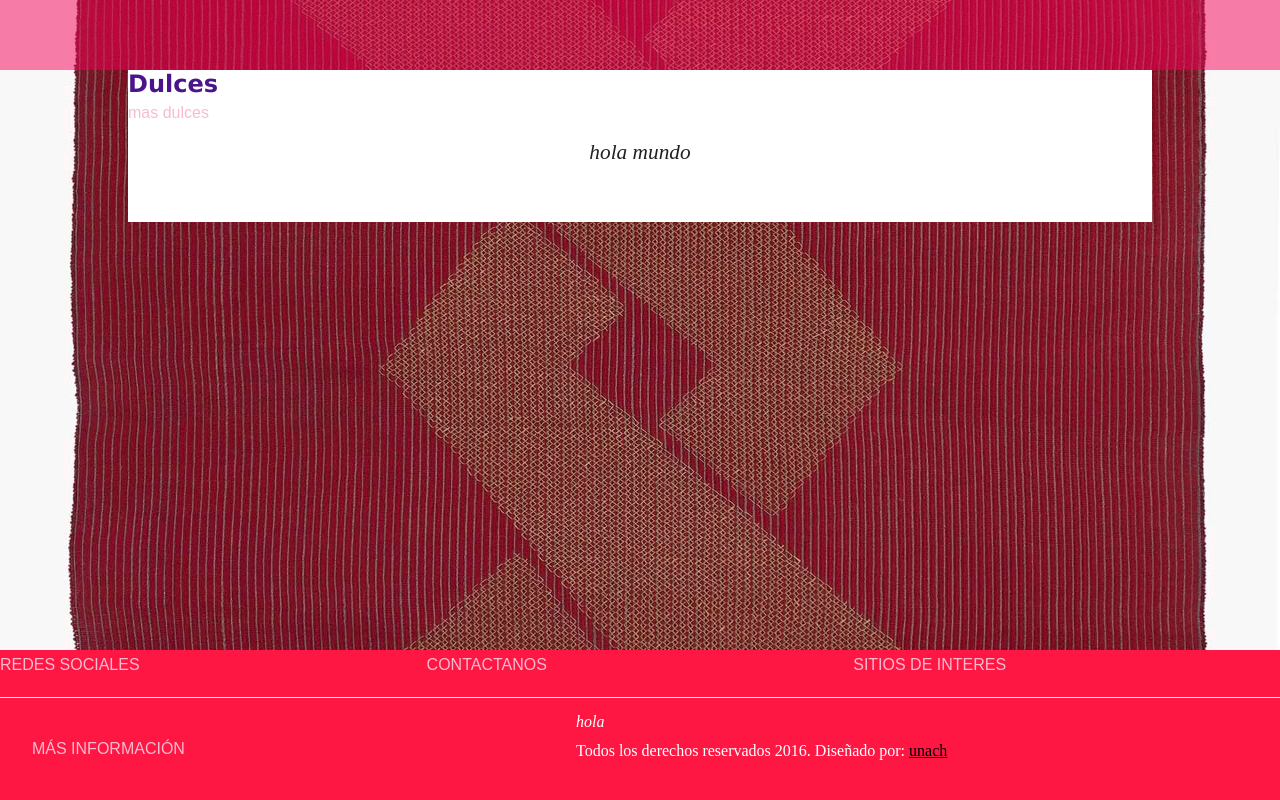
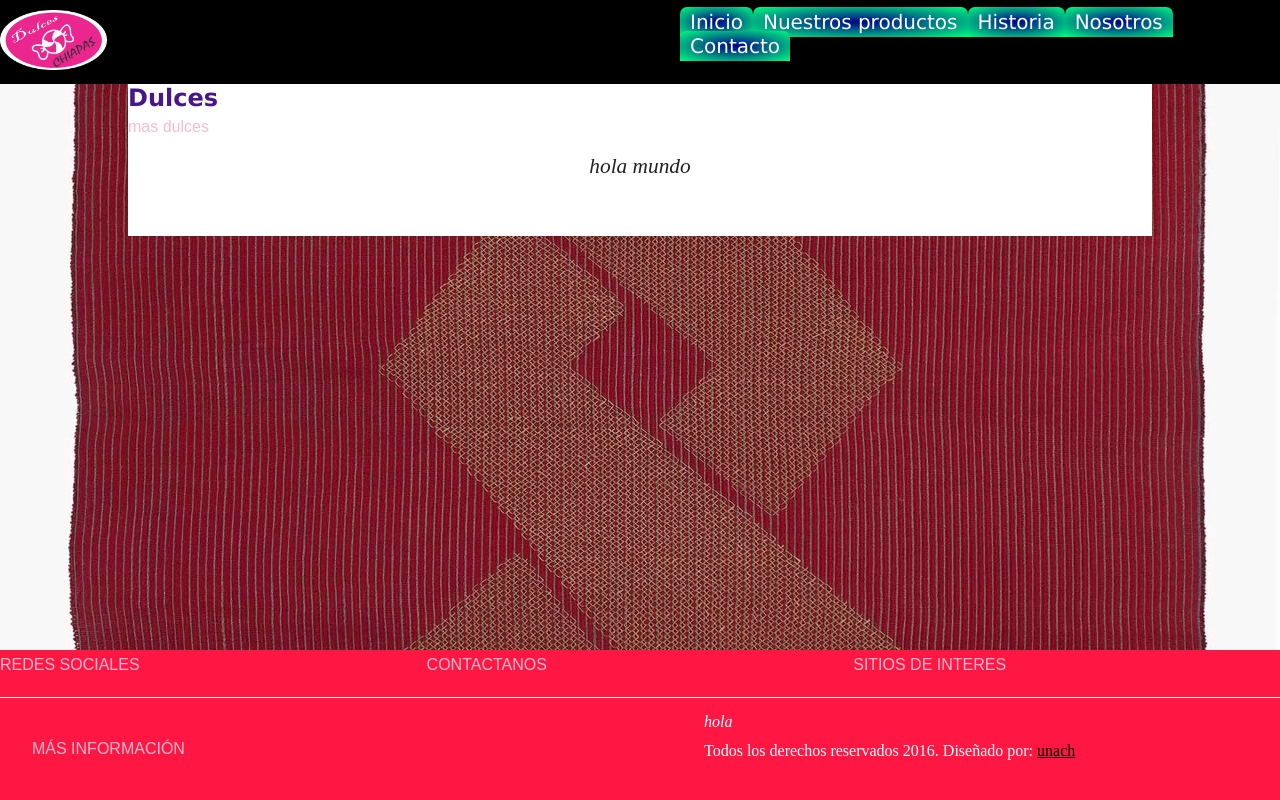
Before and after one commit to Unach-LSC/Programaci-n-de-Aplicaciones-Web, a plain HTML site: page DulcesChiapas/index.html in a window 1280 px wide. Drawn offline with Linux system fonts and the light colour scheme.

Commit message:
Version 2

```diff
--- /dev/null
+++ b/DulcesChiapas/CSS/Style.css
@@ -0,0 +1,144 @@
+*{
+	margin: 0;
+	padding: 0;
+	}
+	html {
+
+}
+html,body {
+	background-color: #9C27B0;
+    	background-image: url("../Imagenes/fondo.jpg");
+        background-size: cover;
+        -moz-background-size: cover;
+        -webkit-background-size: cover;
+        -o-background-size: cover;
+    }
+
+
+     h1,h2,h3{
+			color:#4A148C;
+			font-family: 'Lucida Sans Unicode', 'Lucida Grande', sans-serif;
+     }
+     h4,h5,h6{
+			color:#F8BBD0;
+			font-size: 1em;
+            line-height: 1.875em;
+            margin-bottom: 0.250em;
+            font-family: 'Raleway', sans-serif;
+            font-weight: normal;
+     }
+     p{
+         	text-align: center;
+            font-style:italic;
+            line-height: 30pt;
+            font-size: 12pt;
+            color: #222;
+     }
+     .frases{
+         	text-align: center;
+            font-style:italic;
+            line-height: 30pt;
+            font-size: 16pt;
+            color: #222;
+     }
+     section{
+     	background-color: white;
+     	width: 1024px;
+        margin: 0 auto;
+        padding-bottom: 50px;
+     }
+
+ /*    #tituloDiv{
+            display:block;
+            background:#F50057;
+            padding:50px 0px;
+            opacity: 0.5;
+     }
+     .piePaginaDiv{
+		width: 100%;
+		height: 150px;
+		background: #FF1744;
+		position: absolute;
+		bottom: 0;
+     }*/
+    header {
+            display:block;
+            background:black;
+            padding:10px 0px;
+
+        }
+   footer {
+		width: 100%;
+		height: 150px;
+		background: #FF1744;
+		bottom: 0;
+		color: white;
+		position:fixed;
+         left:0px;
+        }
+     footer .footer-item {
+    	display: inline-block;
+   		width: 33.33%;
+   	    float: left;
+        }
+     footer .footer-border {
+	    width: 100%;
+	    height: 1px;
+	    background-color: #f4f4f4;
+	    display: inline-block;
+		}
+      footer .footer-item2 {
+	    width: 50%;
+	    display: inline-block;
+	    float: left;
+	    padding: 2rem;
+		}
+      footer p{
+     	text-align: left;
+     	color: white;
+        }
+      footer a{
+     	color: black;
+        }
+        nav{
+            float:right;
+		    width: 600px; /* Anchura del menú */
+		    height: 40px;
+		    margin: 0 auto;
+            font-family: 'Lucida Sans Unicode', 'Lucida Grande', sans-serif;
+		}
+		nav ul{
+		    list-style: none; /* Eliminamos el puntito negro */
+		    display: block;
+		    }
+
+		nav ul li{
+		    float: left; /* Alineamos los botones del menú */
+		    margin: 0px; /* Distancia de separación entre botones */
+
+		}
+		nav ul li a, nav ul li a:link{
+            text-decoration: none; /* Quitamos el subrayado de los enlaces */
+            font-size: 20px; /* Tamaño del texto del menú */
+            color: white; /* Color del texto */
+            padding: 3px 10px; /* Establecemos ancho y alto de los botones */
+            cursor: pointer;
+            transition: all 1s linear; /* Comienzan las transiciones CSS3 */
+            -moz-transition: all 1s linear;
+            -webkit-transition: all 1s linear;
+            -o-transition: all 1s linear;
+            background-color: black; /* Color de fondo para navegadores sin soporte CSS3 */
+            background: -webkit-radial-gradient(#00008B, #00FF7F); /* Degradado de fondo CSS3 */
+            background: -moz-radial-gradient(#00008B, #00FF7F); /* Degradado de fondo CSS3 */
+           -moz-border-radius: 7px 7px 0 0; /* Bordes redondeados */
+           -webkit-border-radius: 7px 7px 0 0;
+
+}
+
+nav ul li a:visited, nav ul li a:active{
+    color: white;
+}
+nav ul li a:hover{
+    background: #F50057; /* Cambiamos color de fondo cuando cursor del ratón esta encima */
+    color: black; /* Cambiamos color de texto */
+  }
--- a/DulcesChiapas/index.html
+++ b/DulcesChiapas/index.html
@@ -3,111 +3,7 @@
 <HEAD>
 <meta charset="utf-8">
 <title>Dulces de chiapas</title>
-<style>
-	*{
-	margin: 0;
-	padding: 0;
-	}
-	html {
-
-}
-html,body {
-	background-color: #9C27B0;
-    	background-image: url("imagenes/fondo.jpg") ;
-        background-size: cover;
-        -moz-background-size: cover;
-        -webkit-background-size: cover;
-        -o-background-size: cover;
-}
-
-
-     h1,h2,h3{
-			color:#4A148C;
-			font-family: 'Lucida Sans Unicode', 'Lucida Grande', sans-serif;
-     }
-     h4,h5,h6{
-			color:#F8BBD0;
-			font-size: 1em;
-            line-height: 1.875em;
-            margin-bottom: 0.250em;
-            font-family: 'Raleway', sans-serif;
-            font-weight: normal;
-     }
-     p{
-         	text-align: center;
-            font-style:italic;
-            line-height: 30pt;
-            font-size: 12pt;
-            color: #222;
-     }
-     .frases{
-         	text-align: center;
-            font-style:italic;
-            line-height: 30pt;
-            font-size: 16pt;
-            color: #222;
-     }
-     section{
-     	background-color: white;
-     	width: 1024px;
-        margin: 0 auto;
-        padding-bottom: 50px;
-     }
-
- /*    #tituloDiv{
-            display:block;
-            background:#F50057;
-            padding:50px 0px;
-            opacity: 0.5;
-     }
-     .piePaginaDiv{
-		width: 100%;
-		height: 150px;
-		background: #FF1744;
-		position: absolute;
-		bottom: 0;
-     }*/
-    header {
-            display:block;
-            background:#F50057;
-            padding:10px 0px;
-            opacity: 0.5;
-            height: 50px;
-        }
-   footer {
-		width: 100%;
-		height: 150px;
-		background: #FF1744;
-		bottom: 0;
-		color: white;
-		position:fixed;
-        left:0px;
-        }
-     footer .footer-item {
-    	display: inline-block;
-   		width: 33.33%;
-   	    float: left;
-        }
-     footer .footer-border {
-	    width: 100%;
-	    height: 1px;
-	    background-color: #f4f4f4;
-	    display: inline-block;
-		}
-      footer .footer-item2 {
-	    width: 40%;
-	    display: inline-block;
-	    float: left;
-	    padding: 2rem;
-		}
-      footer p{
-     	text-align: left;
-     	color: white;
-        }
-      footer a{
-     	color: black;
-        }
-  </style>
+<link rel="stylesheet" href="CSS/Style.css" type="text/css">
 </HEAD>
 <BODY>
 <!-- <div id="tituloDiv">
@@ -119,7 +15,16 @@ html,body {
  </div>
  -->
  <header>
-
+ <img src="Imagenes/logo.png" height="60px">
+ 	<nav>
+        <ul>
+            <li><a href="" >Inicio</a></li>
+			<li><a href="" >Nuestros productos</a></li>
+			<li><a href="" >Historia</a></li>
+			<li><a href="" >Nosotros</a></li>
+			<li><a href="" >Contacto</a></li>
+        </ul>
+        </nav>
  </header>
  <section>
  	<div >
@@ -142,10 +47,11 @@ html,body {
 	 <div class="footer-item2">
 	 	<h4>MÁS INFORMACIÓN</h4>
 	 </div>
+	 <div class="footer-item2">
 
+	 </div>
 	 <p> hola</p>
-         Todos los derechos reservados 2016. Diseñado por: <a href="http://www.unach.mx">unach</a>
-
+	 Todos los derechos reservados 2016. Diseñado por: <a href="http://www.unach.mx">unach</a>
 
  </footer>
 </BODY>
```
